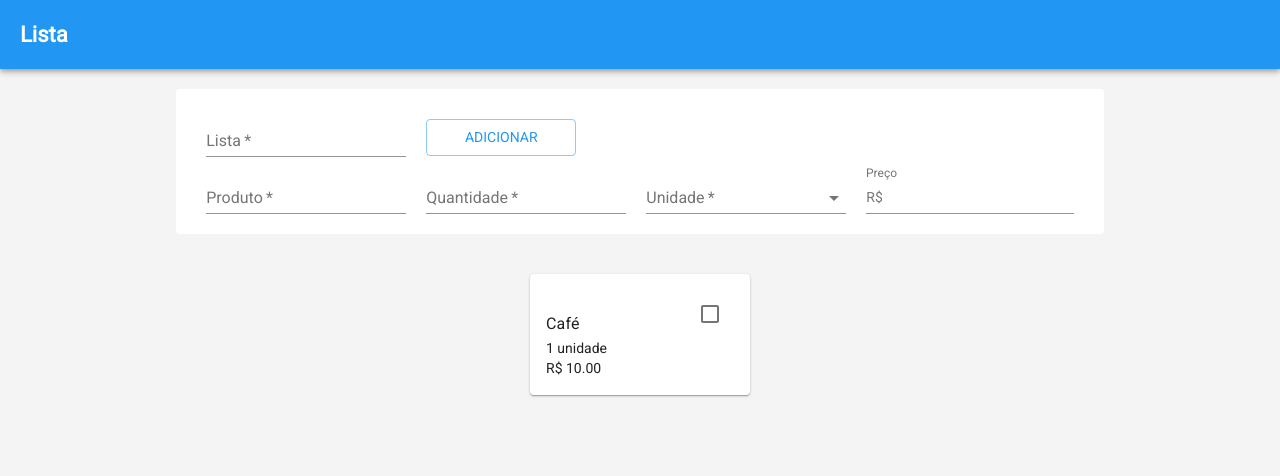
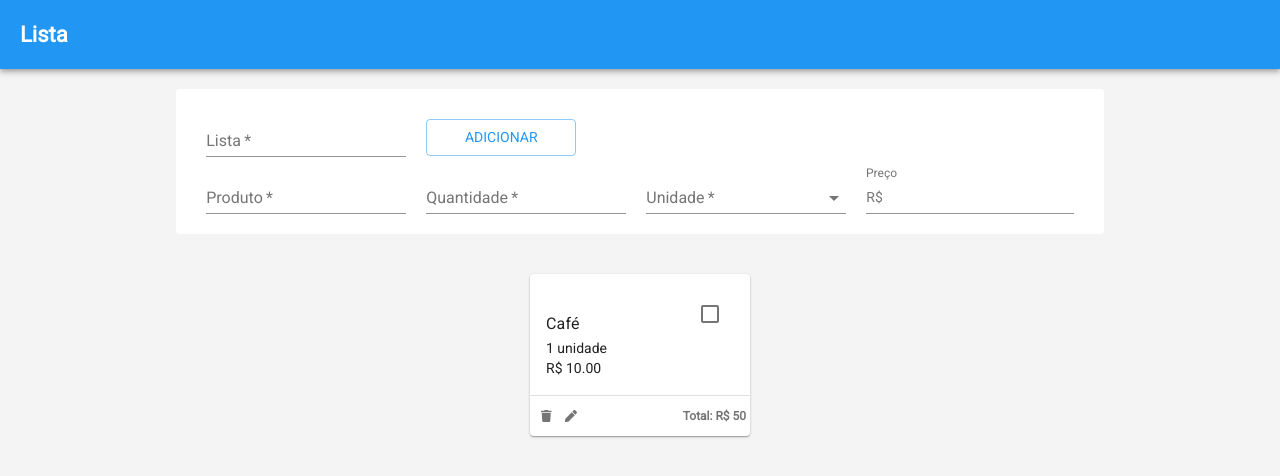
Before and after one commit to gustavoluisti/lista-compras-reactjs, a React (Create React App) app: page /lista in a window 1280 px wide. Shown: the top 476 px of the page. Built offline with nearby package versions, Linux system fonts and the light colour scheme.

Commit message:
Formularios

```diff
--- a/src/createList/List.css
+++ b/src/createList/List.css
@@ -30,3 +30,17 @@
     min-width: 220px;
     margin: 20px;
 }
+.list-card-footer {
+    width:100%;
+    display: flex;
+    justify-content: space-between;
+    align-items:  center;
+    font-size: 12px;
+    color: #757575;
+    font-weight: bold;
+}
+.list-card-footer-actions{
+    display: flex;
+    width: 50px;
+    justify-content: space-around;
+}
--- a/src/createList/index.js
+++ b/src/createList/index.js
@@ -5,8 +5,8 @@ import Form from  './Form'
 import CustomCard from '../common/CustomCard'
 import Typography from '@material-ui/core/Typography'
 import Checkbox from '@material-ui/core/Checkbox'
-import { FontAwesomeIcon} from '@fortawesome/free-solid-svg-icons'
-import {} from '@fortawesome/react-fontawesome'
+import { faTrash, faPen } from '@fortawesome/free-solid-svg-icons'
+import { FontAwesomeIcon } from '@fortawesome/react-fontawesome'
 
 const CreateList = props => (
             <div className="page-container">
@@ -16,6 +16,7 @@ const CreateList = props => (
                 <CustomCard
                     link="#"
                     containerClass="list-item"
+                    footer={<ListItemFooter />}
                 >
                 <div>
                     <div className="list-item-header">
@@ -32,8 +33,18 @@ const CreateList = props => (
     const ListItemFooter = () => (
         <div className="list-card-footer">
             <div className="list-card-footer-actions">
-
+            <FontAwesomeIcon
+                    icon={faTrash}
+                    color="f50057"
+                    size="1x"
+                />
+                <FontAwesomeIcon
+                    icon={faPen}
+                    color="f50057"
+                    size="1x"
+                />
             </div>
+            <p>Total: R$ 50</p>
         </div>
     )
 
```
